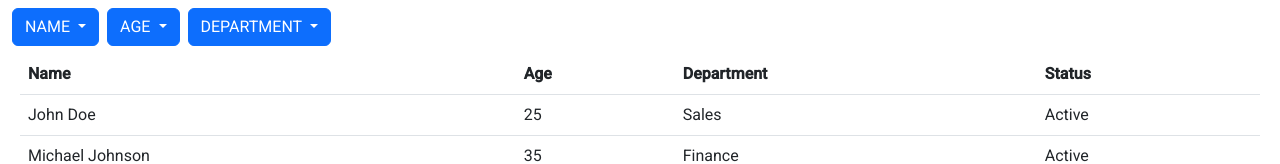
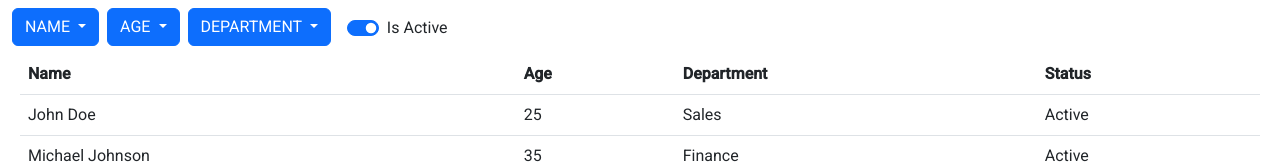
Before and after one commit to ryowu/ng-search-bar, an Angular app: page / in a window 1280 px wide. Shown: the top 164 px of the page. Built offline with nearby package versions, Linux system fonts and the light colour scheme.

Commit message:
Add boolean panel component, refactor base-panel

```diff
--- a/src/app/app.module.ts
+++ b/src/app/app.module.ts
@@ -13,6 +13,7 @@ import { HomeComponent } from './pages/home/home.component';
 import { PopoverPanelComponent } from './components/ng-search-bar/panels/popover-panel/popover-panel.component';
 import { TextPanelComponent } from './components/ng-search-bar/panels/text-panel/text-panel.component';
 import { NumberPanelComponent } from './components/ng-search-bar/panels/number-panel/number-panel.component';
+import { BooleanPanelComponent } from './components/ng-search-bar/panels/boolean-panel/boolean-panel.component';
 
 @NgModule({
 	declarations: [
@@ -23,6 +24,7 @@ import { NumberPanelComponent } from './components/ng-search-bar/panels/number-p
 		PopoverPanelComponent,
 		TextPanelComponent,
 		NumberPanelComponent,
+		BooleanPanelComponent,
 	],
 	imports: [
 		BrowserModule,
--- a/src/app/components/ng-search-bar/container/ng-search-bar.component.html
+++ b/src/app/components/ng-search-bar/container/ng-search-bar.component.html
@@ -2,14 +2,8 @@
 	<div class="col-auto px-1" *ngFor="let filterUnit of filterUnits; let i = index">
 		<app-number-panel *ngIf="filterUnit.isNumberType" [filterUnit]="filterUnit" [identifier]="i"></app-number-panel>
 		<app-text-panel *ngIf="filterUnit.isStringType" [filterUnit]="filterUnit" [identifier]="i"></app-text-panel>
-		<!-- Boolean type -->
-		<!-- <div class="col-auto px-2" *ngIf="filterUnit.isBooleanType">
-			<div class="form-check form-switch mt-2">
-				<input class="form-check-input" type="checkbox" (id)="'checkedSwitch' + i.toString()"
-					formControlName="checked">
-				<label class="form-check-label" [for]="'checkedSwitch' + i.toString()">{{ filterUnit.fieldCaption
-					}}</label>
-			</div>
-		</div> -->
+		<app-boolean-panel *ngIf="filterUnit.isBooleanType" [filterUnit]="filterUnit"
+			[identifier]="i"></app-boolean-panel>
+		<!-- base panel class, close popover -->
 	</div>
 </div>
--- /dev/null
+++ b/src/app/components/ng-search-bar/panels/base-panel.ts
@@ -0,0 +1,11 @@
+import { Component, Input } from '@angular/core';
+import { FilterUnit } from '../filter-unit';
+
+@Component({
+	selector: 'app-base-panel',
+	template: '',
+})
+export class BasePanel {
+	@Input() public filterUnit: FilterUnit = new FilterUnit();
+	@Input() public identifier: number = 0;
+}
--- /dev/null
+++ b/src/app/components/ng-search-bar/panels/boolean-panel/boolean-panel.component.html
@@ -0,0 +1,11 @@
+<!-- Boolean type -->
+<form [formGroup]="filterUnit.dataForm">
+	<div class="col-auto px-2" *ngIf="filterUnit.isBooleanType">
+		<div class="form-check form-switch mt-2">
+			<input class="form-check-input" type="checkbox" (id)="'checkedSwitch' + identifier.toString()"
+				formControlName="checked">
+			<label class="form-check-label" [for]="'checkedSwitch' + identifier.toString()">{{ filterUnit.fieldCaption
+				}}</label>
+		</div>
+	</div>
+</form>
```
Also changed, not shown: src/app/components/ng-search-bar/panels/boolean-panel/boolean-panel.component.ts (added, +9 -0 lines), src/app/components/ng-search-bar/panels/number-panel/number-panel.component.ts (+3 -6 lines), src/app/components/ng-search-bar/panels/text-panel/text-panel.component.ts (+3 -6 lines), src/app/components/ng-search-bar/panels/boolean-panel/boolean-panel.component.scss (added), 1 other file (tests, documents, lock files or other folders).
